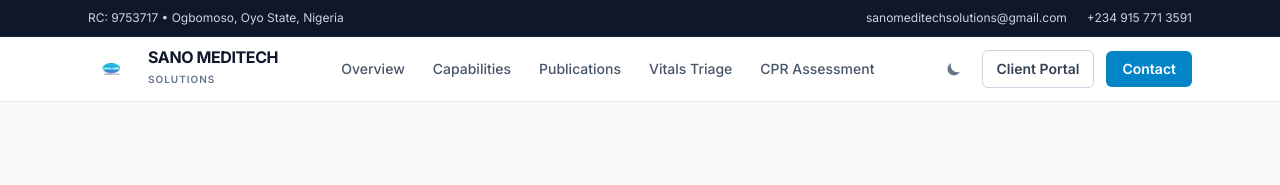
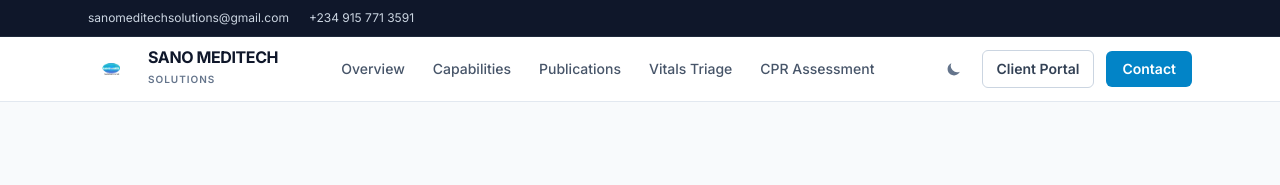
Before and after one commit to SANO01-MED/sano-meditech-web, a plain HTML site: page index.html in a window 1280 px wide. Shown: the top 185 px of the page. Drawn offline with nearby package versions, Linux system fonts and the light colour scheme.

```diff
--- a/index.html
+++ b/index.html
@@ -63,7 +63,7 @@
     <!-- Top Utility Bar -->
     <div class="bg-slate-900 text-slate-300 text-xs border-b border-slate-800">
         <div class="max-w-6xl mx-auto px-4 sm:px-6 h-9 flex items-center justify-between">
-            <span>RC: 9753717 • Ogbomoso, Oyo State, Nigeria</span>
+
             <div class="flex items-center gap-5">
                 <a href="mailto:sanomeditechsolutions@gmail.com" class="hover:text-white transition hidden sm:inline">sanomeditechsolutions@gmail.com</a>
                 <a href="tel:+2349157713591" class="hover:text-white transition">+234 915 771 3591</a>
```
